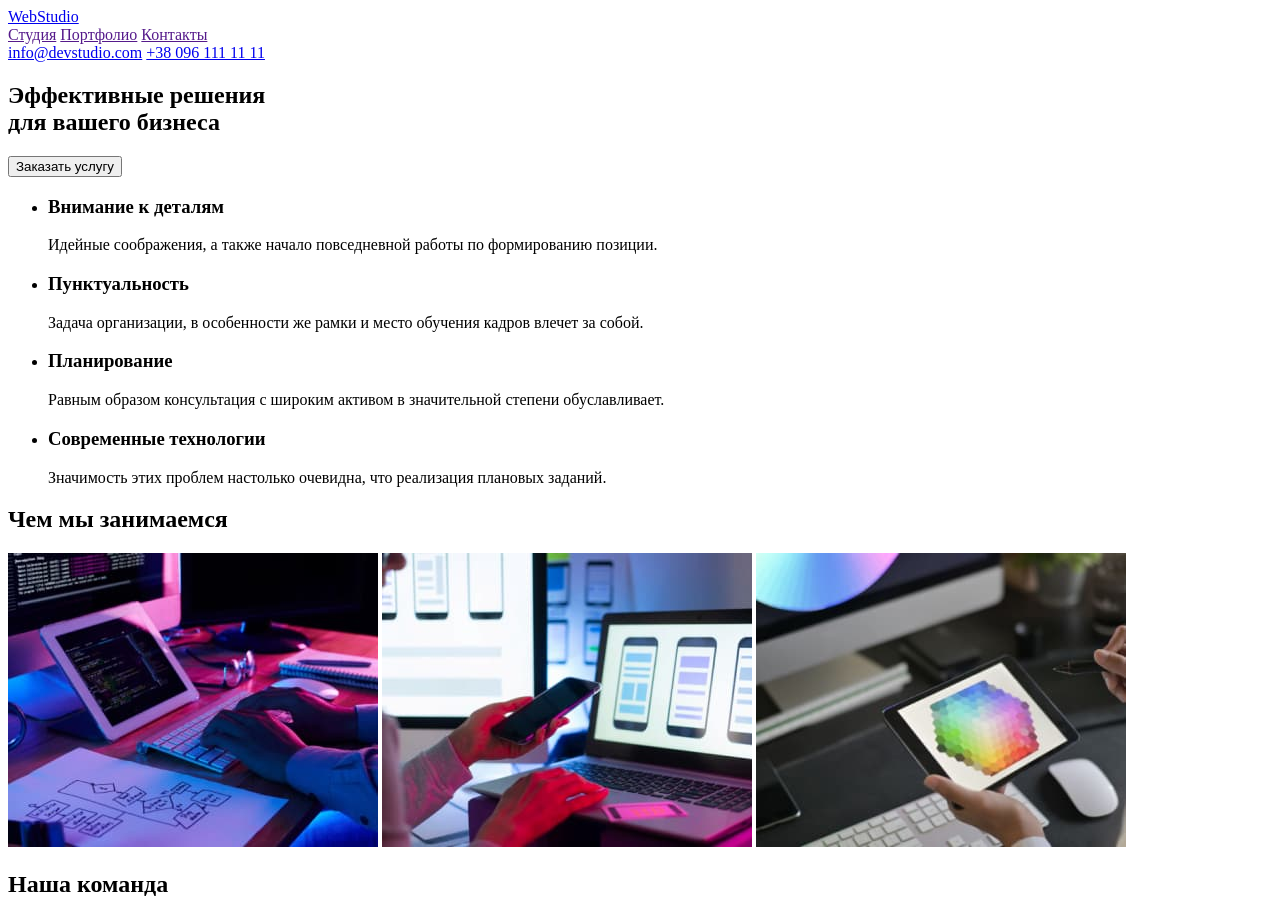
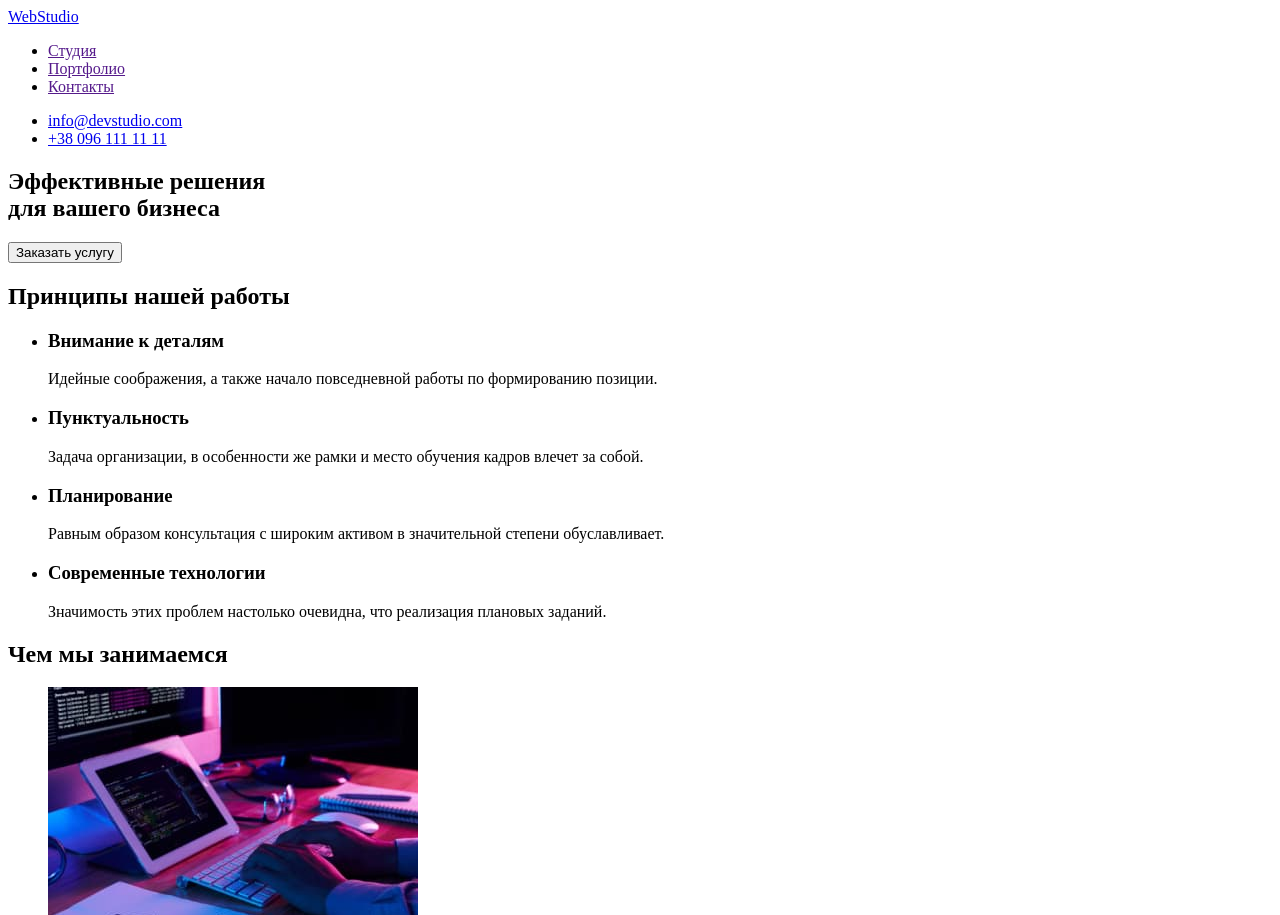
Before and after one commit to OleksandrKrekoten/goit-markup-hw-01, a plain HTML site: page index.html in a window 1280 px wide. Shown: the top 915 px of the page. Drawn offline with Linux system fonts and the light colour scheme.

Commit message:
Update index.html

```diff
--- a/index.html
+++ b/index.html
@@ -10,14 +10,19 @@
     <header>
         <a href="./index.html">WebStudio</a>
       <nav>
-            <a href="">Студия</a>
-            <a href="">Портфолио</a>
-            <a href="">Контакты</a>
+          <ul>
+           <li><a href="">Студия</a></li>
+          <li><a href="">Портфолио</a></li>
+           <li><a href="">Контакты</a></li>
+            </ul>
       </nav>
-    <a href="mailto:info@devstudio.com">info@devstudio.com</a>
-    <a href="tel:+380961111111">+38 096 111 11 11</a>
+      <ul>
+    <li><a href="mailto:info@devstudio.com">info@devstudio.com</a></li>
+    <li><a href="tel:+380961111111">+38 096 111 11 11</a></li>
+    </ul>
     </header>
     <main>
+
         <section>
             <h1>
                 Эффективные решения<br> для вашего бизнеса
@@ -25,6 +30,7 @@
             <button type="button">Заказать услугу</button>
         </section>
         <section>
+            <h2>Принципы нашей работы</h2>
             <ul>
                 <li>
                     <h3>Внимание к деталям</h3>
@@ -46,9 +52,11 @@
         </section>
         <section>
             <h2>Чем мы занимаемся</h2>
-            <img src="./images/box1.jpg" alt="печатает на клавиатуре" width="370" >
-            <img src="./images/box2.jpg" alt="работает за компьютером"  width="370">
-            <img src="./images/box3.jpg" alt="рисует на планшете"  width="370">
+            <ul>
+            <li><img src="./images/box1.jpg" alt="печатает на клавиатуре" width="370"></li>
+            <li><img src="./images/box2.jpg" alt="работает за компьютером" width="370"></li>
+            <li><img src="./images/box3.jpg" alt="рисует на планшете" width="370"></li>
+            </ul>
         </section>
         <section>
             <h2>Наша команда</h2>
@@ -79,9 +87,11 @@
     <footer>
         <a href="./index.html">WebStudio</a>
         <address>
-            <p>г. Киев, пр-т Леси Украинки, 26</p>
-            <p>info@example.com</p>
-            <p>+38 099 111 11 11</p>
+            <ul>
+            <li><a>г. Киев, пр-т Леси Украинки, 26</a></li>
+           <li><a>info@example.com</a></li>
+            <li><a>+38 099 111 11 11</a></li>
+            </ul>
         </address>
     </footer>
 </body>
```
